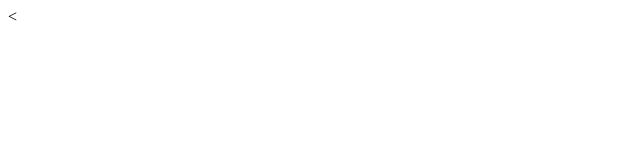
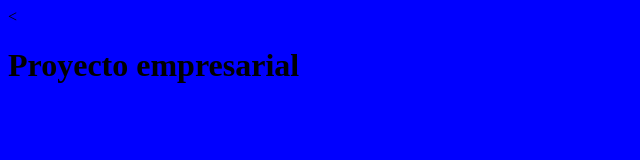
Before and after one commit to FelicianoBH/CursoGitPildoras2025, a plain HTML site: page index.html in a window 1280 px wide. Shown: the whole page, without its empty margins (0-640 px from the left). Drawn offline with Linux system fonts and the light colour scheme.

```diff
--- /dev/null
+++ b/css/estilos.css
@@ -0,0 +1,4 @@
+@charset "utf-8";
+body {
+	background-color: #00F;
+}
--- a/index.html
+++ b/index.html
@@ -4,8 +4,9 @@
 	<meta charset="utf-8">
 	<meta name="viewport" content="width=device-width, initial-scale=1">
 	<title></title>
+	<link rel="stylesheet" type="text/css" href="css/estilos.css">
 </head>
 <body>
-
+<h1>Proyecto empresarial</h1>
 </body>
 </html>
```
Also changed, not shown: js/javascript.js (added).
